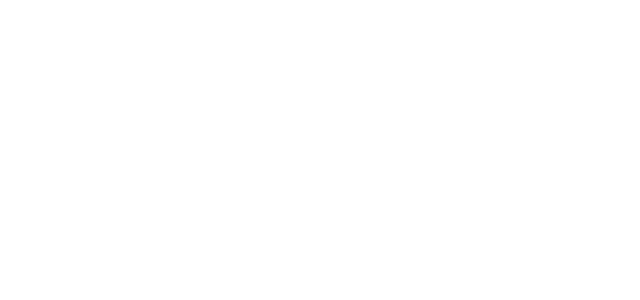
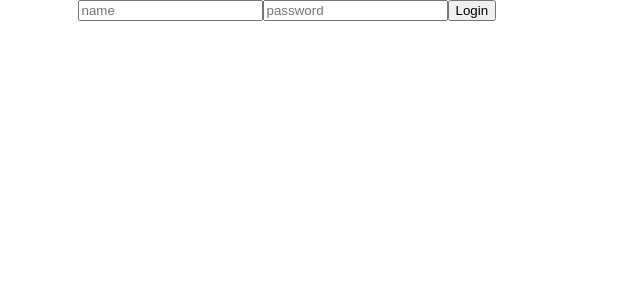
Before and after one commit to MrFatkhulloh/Restaurant-front, a React (Vite) app: page /Login in a window 1280 px wide. Before the commit this address had no page. Shown: the top 300 px of the page, without its empty margins (0-640 px from the left). Built offline with nearby package versions, Linux system fonts and the light colour scheme.

Commit message:
adding admin link

```diff
--- a/src/App.jsx
+++ b/src/App.jsx
@@ -2,6 +2,7 @@
 import Admin from "./Components/Admin/Admin";
 import Home from "./Components/Home/Home";
 import { Routes, Route, Navigate } from 'react-router-dom'
+import Login from "./Components/Login/Login";
 
 function App() {
 
@@ -10,6 +11,7 @@
       <Route path={"/"} element={<Navigate to={"/Home"}/>}/>
       <Route path="/Home/*" element={<Home/>} />
       <Route path="/Admin/*" element={<Admin/>} />
+      <Route path="/Login" element={<Login/>} />
     </Routes>
 
   </div>;
--- /dev/null
+++ b/src/Components/Home/Header/Header.css
@@ -0,0 +1,10 @@
+.header-option-wrapper {
+    position: relative;
+}
+
+.admin-link {
+    position: absolute;
+    right: -110px;
+    top: 0;
+    color: beige;
+}
--- a/src/Components/Home/Header/Header.jsx
+++ b/src/Components/Home/Header/Header.jsx
@@ -1,5 +1,6 @@
 import { NavLink } from "react-router-dom";
 import basket from "../../../assets/basket.svg";
+import './Header.css'
 
 
 function HomeHeader({data}) {
@@ -28,6 +29,8 @@
 										</option>
 									))}
 							</select>
+
+							<NavLink to={'/admin'} className="admin-link">Admin</NavLink>
 						</div>
 					</div>
 					<div className="header-right">
--- /dev/null
+++ b/src/Components/Login/Login.css
@@ -0,0 +1,10 @@
+.login-wrapper {
+    display: flex;
+    align-items: center;
+    justify-content: center;
+    background-color: #fff;
+}
+
+.login-form input {
+    display: block;
+}
--- /dev/null
+++ b/src/Components/Login/Login.jsx
@@ -0,0 +1,84 @@
+import { useContext, useEffect, useState } from "react";
+import { gql, useMutation } from "@apollo/client";
+import { useNavigate } from 'react-router-dom'
+
+import { Context } from "../../Context/Authentication";
+
+const LOGIN = gql`
+	mutation login($name: String!, $password: String!) {
+		login(name: $name, password: $password)
+	}
+`;
+
+function Login() {
+	const navigate = useNavigate()
+
+	const [error, setError] = useState(false)
+	const {token, setToken} = useContext(Context)
+	const [state, setState] = useState(false)
+
+	useEffect(() => {
+		if(state) {
+			navigate('/')
+		}
+	},[state])
+
+	useEffect(() => {
+		if(error) {
+			console.log(error)
+		}
+	},[error])
+
+
+
+    const [logIn] = useMutation(LOGIN, {
+        update: (cache, data) => {
+			if(data) {
+				setToken(data.data.login.access_token)
+				window.localStorage.setItem('token', JSON.stringify(data.data.login.access_token))
+				setState(true)
+			}else {
+				setError(true)
+			}
+        }
+    })
+	const handleSubmit = (e) => {
+		e.preventDefault();
+
+		const { name, password } = e.target;
+
+
+        logIn({
+            variables: {
+                name: name.value,
+                password: password.value
+            }
+        })
+
+		e.target.reset()
+	};
+
+	return (
+		<>
+			<div className="container">
+				<div className="login-wrapper">
+					<form
+						onSubmit={handleSubmit}
+						action=""
+						className="login-form"
+					>
+						<input type="text" name="name" placeholder="name" />
+						<input
+							type="text"
+							name="password"
+							placeholder="password"
+						/>
+						<button type="submit">Login</button>
+					</form>
+				</div>
+			</div>
+		</>
+	);
+}
+
+export default Login;
--- /dev/null
+++ b/src/Context/Authentication.jsx
@@ -0,0 +1,24 @@
+import { createContext, useEffect, useState } from "react";
+
+const Context = createContext();
+
+function Provider({ children }) {
+	const [token, setToken] = useState(
+		JSON.parse(window.localStorage.getItem("token")) || false
+	);
+
+    useEffect(() => {
+        if(token) {
+            window.localStorage.setItem('token', JSON.stringify(token))
+        } else {
+            window.localStorage.removeItem('token')
+        }
+    },[token])
+	return (
+		<Context.Provider value={{ token, setToken }}>
+			{children}
+		</Context.Provider>
+	);
+}
+
+export { Provider, Context };
--- a/src/main.jsx
+++ b/src/main.jsx
@@ -1,21 +1,52 @@
 import React from "react";
 import ReactDOM from "react-dom/client";
 import App from "./App";
-import { ApolloClient, ApolloProvider, InMemoryCache } from "@apollo/client";
+import {
+	ApolloClient,
+	ApolloProvider,
+	InMemoryCache,
+	createHttpLink,
+} from "@apollo/client";
+import { setContext } from "@apollo/client/link/context";
 import { BrowserRouter } from "react-router-dom";
+import { Provider as AuthProvider } from "./Context/Authentication";
+
+// const client = new ApolloClient({
+// 	uri: "http://localhost:9090/graphql",
+// uri: "https://exam-restaurant.herokuapp.com/graphql",
+// 	cache: new InMemoryCache(),
+// });
+
+const httpLink = createHttpLink({
+	uri: "http://localhost:9090/graphql",
+	// uri: "https://exam-restaurant.herokuapp.com/graphql",
+});
+
+const authLink = setContext((_, { headers }) => {
+	// get the authentication token from local storage if it exists
+	const token = localStorage.getItem("token");
+	// return the headers to the context so httpLink can read them
+	return {
+		headers: {
+			...headers,
+			authorization: token ? token : "",
+		},
+	};
+});
 
 const client = new ApolloClient({
-	uri: "http://localhost:9090/graphql",
-	// uri: "https://exam-restaurant.herokuapp.com/graphql",
+	link: authLink.concat(httpLink),
 	cache: new InMemoryCache(),
 });
 
 ReactDOM.createRoot(document.getElementById("root")).render(
 	<React.StrictMode>
 		<BrowserRouter>
-			<ApolloProvider client={client}>
-				<App />
-			</ApolloProvider>
+			<AuthProvider>
+				<ApolloProvider client={client}>
+					<App />
+				</ApolloProvider>
+			</AuthProvider>
 		</BrowserRouter>
 	</React.StrictMode>
 );
```
